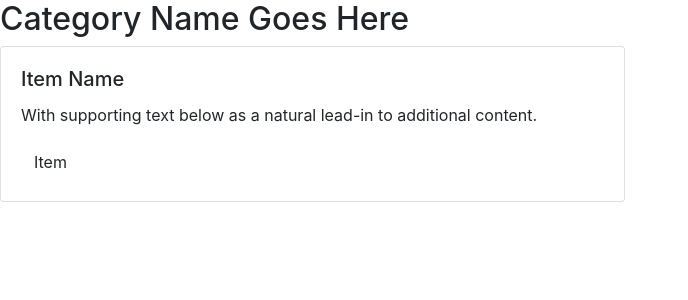
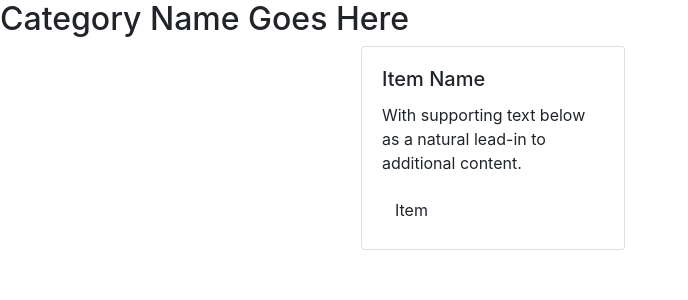
Before and after one commit to kristenmoran/Project-3-Frontend, a React (Create React App) app in the folder pathfinderstore/: page /items in a window 1280 px wide. Shown: the top 300 px of the page, without its empty margins (0-688 px from the left). Built offline with nearby package versions, Linux system fonts and the light colour scheme.

Commit message:
updated bootstrap styling

```diff
--- a/pathfinderstore/package.json
+++ b/pathfinderstore/package.json
@@ -8,6 +8,7 @@
     "@testing-library/user-event": "^7.1.2",
     "bootstrap": "^4.5.0",
     "react": "^16.13.1",
+    "react-bootstrap": "^1.0.1",
     "react-dom": "^16.13.1",
     "react-router": "^5.2.0",
     "react-router-dom": "^5.2.0",
--- a/pathfinderstore/src/App.js
+++ b/pathfinderstore/src/App.js
@@ -1,5 +1,6 @@
 import React from 'react';
 import { Route, Switch } from 'react-router-dom';
+import 'bootstrap/dist/css/bootstrap.min.css';
 import CategoryPage from './components/CategoryPage/CategoryPage';
 
 function App() {
--- a/pathfinderstore/src/components/CategoryPage/CategoryPage.js
+++ b/pathfinderstore/src/components/CategoryPage/CategoryPage.js
@@ -1,13 +1,14 @@
 import React from 'react';
-import 'bootstrap/dist/css/bootstrap.min.css';
 import { Link } from 'react-router-dom';
 import Header from '../Header/Header';
+import Container from 'react-bootstrap/Container';
 
 function CategoryPage() {
 	return (
 		<div>
 			<Header />
 			<h2>Category Name Goes Here</h2>
+			<Container className='container-fluid d-flex justify-content-center'>
 				<div class='row'>
 					<div class='col-sm-6'>
 						<div class='card'>
@@ -24,6 +25,7 @@ function CategoryPage() {
 						</div>
 					</div>
 				</div>
+			</Container>
 		</div>
 	);
 }
```
Also changed, not shown: 1 other file (tests, documents, lock files or other folders). Lines whose indentation alone changed are shown as unchanged.
